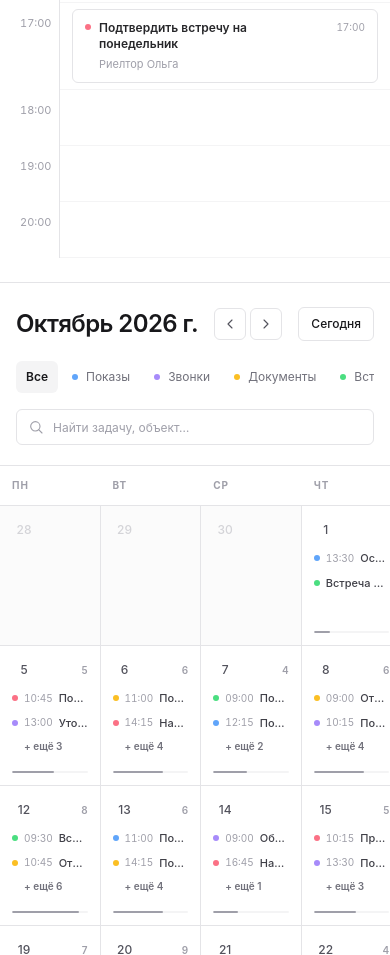
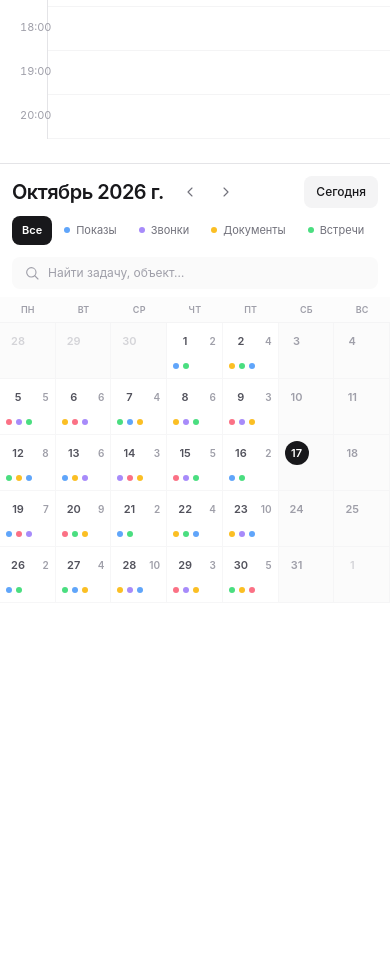
Before and after one commit to markxxv/crm-calendar, a website: page index.html in a window 390 px wide. Shown: the part 1045-2000 px from the top of the page. After the commit the page ends 1648 px from the top, so only its background shows below. Drawn offline with nearby package versions, Linux system fonts and the light colour scheme.

Commit message:
design: compact header and calendar controls, responsive non-scrolling month grid

```diff
--- a/index.html
+++ b/index.html
@@ -22,13 +22,13 @@
 
     <style>
       :root {
-        --header-height: 5rem;
-        --today-panel-width: 23rem;
-        --calendar-min-width: 44rem;
-        --day-min-height: 8.75rem;
-        --panel-min-height: 42rem;
-        --hour-label-width: 3.75rem;
-        --hour-min-height: 3.5rem;
+        --header-height: 3.5rem;
+        --today-panel-width: 20rem;
+        --drawer-width: 21rem;
+        --day-min-height: 6.75rem;
+        --day-min-height-mobile: 3.5rem;
+        --hour-label-width: 3rem;
+        --hour-min-height: 2.75rem;
         --event-dot-size: 0.375rem;
 
         --event-viewing: #60a5fa;
@@ -92,39 +92,30 @@
     <div class="min-h-screen">
       <!-- Global header -->
       <header
-        class="flex h-(--header-height) items-center justify-between gap-4 border-b border-zinc-200 px-4 sm:px-6 lg:px-7"
+        class="flex items-center justify-between gap-3 border-b border-zinc-100 px-3 py-2 sm:px-5"
       >
-        <div class="flex min-w-0 items-center gap-3">
-          <div
-            class="grid size-9 shrink-0 place-items-center rounded-lg bg-zinc-900 text-white"
-          >
-            <svg class="icon size-5" aria-hidden="true">
+        <div class="flex min-w-0 items-center gap-2.5">
+          <div class="grid size-8 shrink-0 place-items-center rounded-lg bg-zinc-900 text-white">
+            <svg class="icon size-4" aria-hidden="true">
               <use href="#i-calendar"></use>
             </svg>
           </div>
-          <div class="min-w-0">
-            <p class="text-[0.625rem] font-bold tracking-widest text-zinc-400 uppercase">
-              Backoffice / Команда
-            </p>
-            <p class="truncate text-sm font-semibold tracking-tight">
-              Календарь и задачи
-            </p>
-          </div>
+          <span class="truncate text-sm font-semibold tracking-tight">Календарь и задачи</span>
         </div>
 
         <div class="flex items-center gap-3">
           <button
             type="button"
             @click="openCreate()"
-            class="inline-flex items-center justify-center gap-2 rounded-lg bg-zinc-900 px-3 py-2.5 text-xs font-semibold text-white transition-colors hover:bg-zinc-700 focus-visible:outline-2 focus-visible:outline-offset-2 focus-visible:outline-zinc-500"
+            class="inline-flex items-center justify-center gap-1.5 rounded-lg bg-zinc-900 px-2.5 py-2 text-xs font-semibold text-white transition-colors hover:bg-zinc-700 focus-visible:outline-2 focus-visible:outline-offset-2 focus-visible:outline-zinc-500"
           >
             <svg class="icon size-4" aria-hidden="true">
               <use href="#i-plus"></use>
             </svg>
-            <span class="hidden sm:inline">Новое событие</span>
+            <span class="hidden sm:inline">Добавить событие</span>
           </button>
           <span
-            class="hidden size-9 place-items-center rounded-full bg-zinc-100 text-xs font-semibold text-zinc-500 sm:grid"
+            class="hidden size-8 place-items-center rounded-full bg-zinc-100 text-[0.6875rem] font-semibold text-zinc-500 sm:grid"
             title="Агент"
           >
             АМ
@@ -132,14 +123,14 @@
         </div>
       </header>
 
-      <main class="grid min-w-0 lg:grid-cols-[minmax(0,1fr)_var(--today-panel-width)]">
+      <main class="grid min-w-0 xl:grid-cols-[minmax(0,1fr)_var(--today-panel-width)]">
         <!-- Monthly calendar -->
-        <section class="relative order-2 flex min-w-0 flex-col lg:order-1" aria-label="Календарь месяца">
-          <div class="px-4 pt-6 pb-5 sm:px-6 lg:px-7">
-            <div class="flex flex-wrap items-center justify-between gap-4">
-              <div class="flex items-center gap-4">
+        <section class="relative order-2 flex min-w-0 flex-col xl:order-1" aria-label="Календарь месяца">
+          <div class="px-3 pt-3 pb-2 sm:px-5 sm:pt-4">
+            <div class="flex flex-wrap items-center justify-between gap-2">
+              <div class="flex items-center gap-2.5">
                 <h1
-                  class="text-2xl font-semibold tracking-tight sm:text-[1.625rem]"
+                  class="text-xl font-semibold tracking-tight sm:text-[1.375rem]"
                   x-text="monthTitle"
                 ></h1>
 
@@ -148,7 +139,7 @@
                     type="button"
                     @click="changeMonth(-1)"
                     aria-label="Предыдущий месяц"
-                    class="grid size-8 place-items-center rounded-md border border-zinc-200 text-zinc-600 hover:bg-zinc-50"
+                    class="grid size-8 place-items-center rounded-lg text-zinc-500 hover:bg-zinc-100"
                   >
                     <svg class="icon size-4" aria-hidden="true">
                       <use href="#i-left"></use>
@@ -158,7 +149,7 @@
                     type="button"
                     @click="changeMonth(1)"
                     aria-label="Следующий месяц"
-                    class="grid size-8 place-items-center rounded-md border border-zinc-200 text-zinc-600 hover:bg-zinc-50"
+                    class="grid size-8 place-items-center rounded-lg text-zinc-500 hover:bg-zinc-100"
                   >
                     <svg class="icon size-4" aria-hidden="true">
                       <use href="#i-right"></use>
@@ -170,21 +161,21 @@
               <button
                 type="button"
                 @click="goToday()"
-                class="rounded-md border border-zinc-200 px-3 py-2 text-xs font-medium hover:bg-zinc-50"
+                class="rounded-lg bg-zinc-100 px-3 py-2 text-xs font-medium hover:bg-zinc-200/70"
               >
                 Сегодня
               </button>
             </div>
 
-            <div class="mt-5 flex flex-wrap items-center justify-between gap-3">
-              <div class="flex max-w-full items-center gap-1 overflow-x-auto pb-1">
+            <div class="mt-2 flex flex-wrap items-center justify-between gap-2">
+              <div class="flex max-w-full items-center gap-0.5 overflow-x-auto pb-1">
                 <template x-for="type in eventTypes" :key="type.id">
                   <button
                     type="button"
                     @click="filter = type.id"
                     :aria-pressed="filter === type.id"
-                    :class="filter === type.id ? 'bg-zinc-100 font-semibold text-zinc-900' : 'text-zinc-500 hover:bg-zinc-50'"
-                    class="inline-flex shrink-0 items-center gap-2 rounded-md px-2.5 py-2 text-xs transition-colors"
+                    :class="filter === type.id ? 'bg-zinc-900 font-semibold text-white' : 'text-zinc-500 hover:bg-zinc-100'"
+                    class="inline-flex shrink-0 items-center gap-1.5 rounded-lg px-2.5 py-1.5 text-[0.6875rem] transition-colors"
                   >
                     <span
                       x-show="type.id !== 'all'"
@@ -197,7 +188,7 @@
                 </template>
               </div>
 
-              <label class="relative block min-w-40 flex-1 sm:max-w-56">
+              <label class="relative block min-w-36 flex-1 sm:max-w-56">
                 <svg
                   class="icon pointer-events-none absolute top-1/2 left-3 size-4 -translate-y-1/2 text-zinc-400"
                   aria-hidden="true"
@@ -209,28 +200,28 @@
                   x-model.debounce.150ms="search"
                   placeholder="Найти задачу, объект…"
                   aria-label="Поиск событий"
-                  class="h-9 w-full rounded-md border border-zinc-200 bg-white pr-3 pl-9 text-xs outline-none placeholder:text-zinc-400 focus:border-zinc-400"
+                  class="h-8 w-full rounded-lg bg-zinc-50 pr-3 pl-9 text-xs outline-none ring-1 ring-transparent placeholder:text-zinc-400 focus:bg-white focus:ring-zinc-200"
                 />
               </label>
             </div>
           </div>
 
-          <div class="min-w-0 overflow-x-auto">
-            <div class="min-w-(--calendar-min-width)">
-              <div class="grid grid-cols-7 border-y border-zinc-200">
+          <div class="min-w-0">
+            <div class="w-full min-w-0">
+              <div class="grid grid-cols-7 border-b border-zinc-100 bg-zinc-50/60">
                 <template
                   x-for="(weekday, index) in ['Пн', 'Вт', 'Ср', 'Чт', 'Пт', 'Сб', 'Вс']"
                   :key="weekday"
                 >
                   <div
-                    class="px-3 py-3 text-[0.625rem] font-bold tracking-widest text-zinc-400 uppercase"
+                    class="px-1.5 py-1.5 text-center text-[0.5625rem] font-semibold tracking-wide text-zinc-400 uppercase sm:px-3"
                     :class="index >= 5 && 'text-zinc-300'"
                     x-text="weekday"
                   ></div>
                 </template>
               </div>
 
-              <div class="grid grid-cols-7 auto-rows-[minmax(var(--day-min-height),1fr)]">
+              <div class="grid grid-cols-7 auto-rows-[minmax(var(--day-min-height-mobile),1fr)] sm:auto-rows-[minmax(var(--day-min-height),1fr)]">
                 <template x-for="cell in calendarDays" :key="cell.key">
                   <button
                     type="button"
@@ -248,9 +239,9 @@
                       'bg-zinc-50': cell.key === today,
                       'ring-1 ring-inset ring-zinc-700 z-10': selectedDate === cell.key,
                     }"
-                    class="group relative flex min-w-0 flex-col border-r border-b border-zinc-200 px-3 pt-3 pb-7 text-left transition-colors hover:bg-zinc-50 focus-visible:z-20 focus-visible:outline-2 focus-visible:outline-zinc-600"
+                    class="group relative flex min-w-0 flex-col border-r border-b border-zinc-100/80 px-1.5 pt-1.5 pb-2 text-left transition-colors hover:bg-zinc-50 focus-visible:z-20 focus-visible:outline-2 focus-visible:outline-zinc-600 sm:px-2.5 sm:pt-2.5 sm:pb-5"
                   >
-                    <div class="mb-2 flex w-full items-center justify-between gap-1">
+                    <div class="mb-1.5 flex w-full items-center justify-between gap-1">
                       <span
                         :class="{
                           'text-zinc-300': cell.outside,
@@ -258,17 +249,17 @@
                           'text-zinc-600': !cell.outside && !cell.weekend && cell.key !== today,
                           'bg-zinc-900 text-white': cell.key === today,
                         }"
-                        class="grid size-6 shrink-0 place-items-center rounded-full text-xs font-medium"
+                        class="grid size-6 shrink-0 place-items-center rounded-full text-[0.6875rem] font-semibold"
                         x-text="cell.day"
                       ></span>
                       <span
                         class="text-[0.625rem] font-semibold text-zinc-400"
-                        x-show="cellEventCount(cell) > 3"
+                        x-show="cellEventCount(cell) > 0"
                         x-text="cellEventCount(cell)"
                       ></span>
                     </div>
 
-                    <div class="flex min-w-0 w-full flex-col gap-2">
+                    <div class="hidden min-w-0 w-full flex-col gap-1.5 sm:flex">
                       <template
                         x-for="event in cellEvents(cell).slice(0, 2)"
                         :key="event.id"
@@ -294,15 +285,25 @@
                       </template>
                     </div>
 
+                    <div class="mt-1 flex items-center gap-1 sm:hidden">
+                      <template x-for="event in cellEvents(cell).slice(0, 3)" :key="event.id">
+                        <span
+                          class="size-(--event-dot-size) rounded-full"
+                          :style="'background-color: var(--event-' + event.type + ')'"
+                          aria-hidden="true"
+                        ></span>
+                      </template>
+                    </div>
+
                     <span
                       x-show="cellEventCount(cell) > 2"
-                      class="mt-2 pl-3 text-[0.625rem] font-semibold text-zinc-500"
+                      class="mt-1 hidden pl-3 text-[0.625rem] font-medium text-zinc-400 sm:block"
                       x-text="'+ ещё ' + (cellEventCount(cell) - 2)"
                     ></span>
 
                     <div
                       x-show="cellEventCount(cell) > 0"
-                      class="absolute right-3 bottom-3 left-3 h-0.5 overflow-hidden rounded-full bg-zinc-100"
+                      class="absolute right-2 bottom-2 left-2 hidden h-0.5 overflow-hidden rounded-full bg-zinc-100 sm:block"
                     >
                       <div
                         class="h-full w-(--load) rounded-full bg-zinc-400"
```
